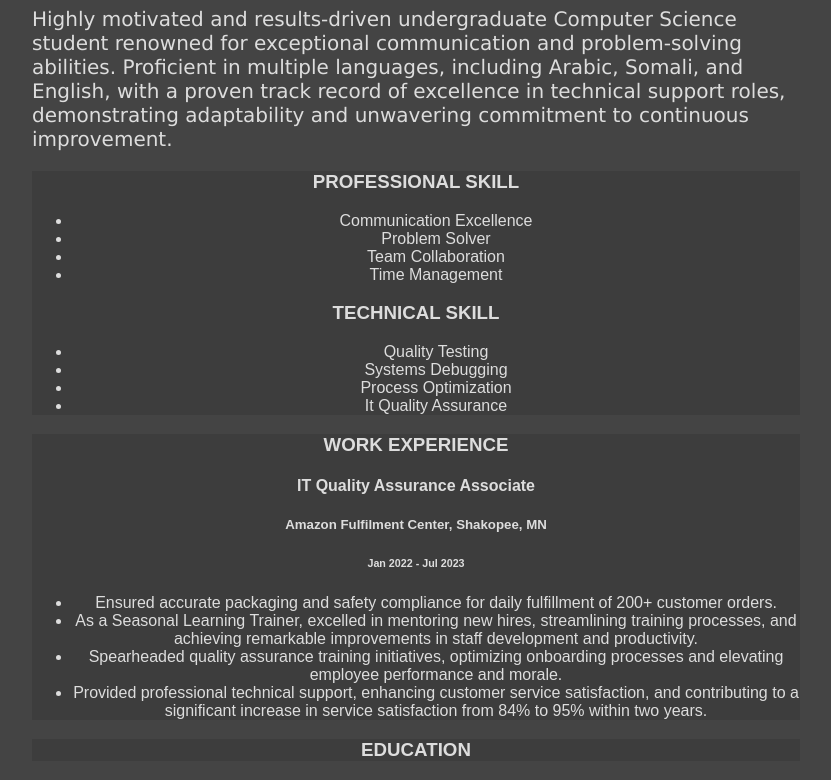
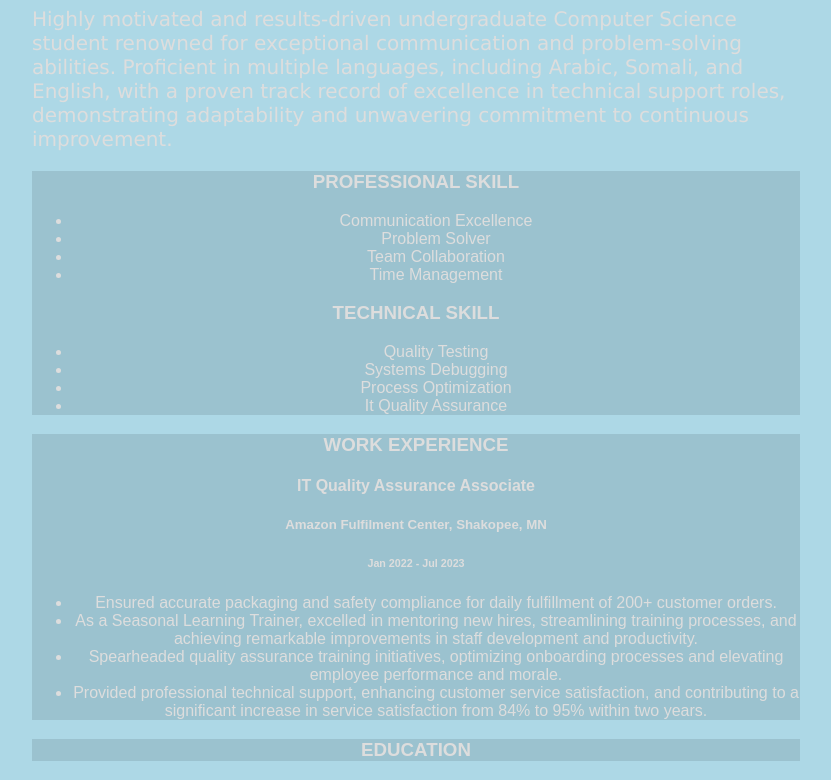
Before and after one commit to AsiaOsman06/AsiaOsman06.github.io, a plain HTML site: page index.html in a window 1280 px wide. Shown: the part 257-1037 px from the top of the page, without its empty margins (224-1055 px from the left). Drawn offline with Linux system fonts and the light colour scheme.

Commit message:
Update style.css

```diff
--- a/style.css
+++ b/style.css
@@ -1,5 +1,5 @@
 body {
-  background-color: #444444;
+  background-color: lightblue;
   color: #dddddd;
   font-family: Arial, Helvetica, sans-serif;
   margin: 10% 20%;
```
